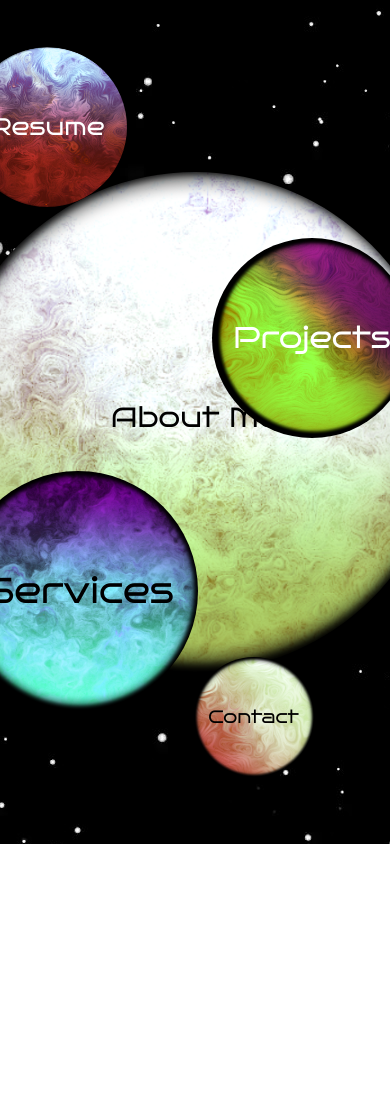
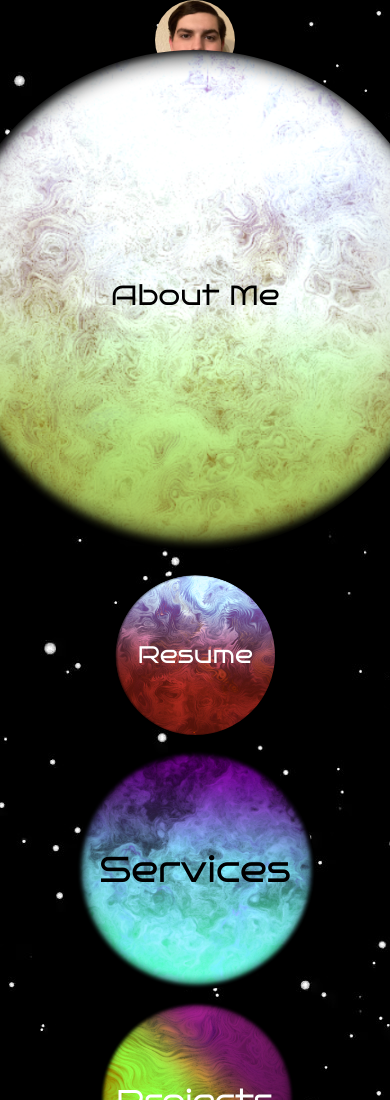
Before and after one commit to RenLevingar/Portfolio2, a website: page index.html in a window 390 px wide. Shown: the top 1100 px of the page. Before the commit the page ends 844 px from the top, so only its background shows below. Drawn offline with nearby package versions, Linux system fonts and the light colour scheme.

Commit message:
Media Queries - Home Page
Media Queried the home page so that the planets don't overlap when the page is shrunken.  As well, added a picture of me onto the home page. Other pages will also need to be media queried.

```diff
--- a/index.html
+++ b/index.html
@@ -16,10 +16,10 @@
         integrity="sha256-a9jBBRygX1Bh5lt8GZjXDzyOB+bWve9EiO7tROUtj/E=" crossorigin="anonymous"></script>
 </head>
 
-<body>
+<body id="home">
 
-    <!-- Background -->
-    <div class="space"></div>
+    <!-- Me -->
+    <div class="w-100 d-flex justify-content-center"><img class="renPic" src="./images/me.jpg"></div>
 
     <!-- Planets -->
     <a href="./pages/about.html">
--- a/styles/scss/styles.scss
+++ b/styles/scss/styles.scss
@@ -88,6 +88,11 @@ body {
     div {
         font-size: 60px;
     }
+
+    @media only screen and (max-width: 700px) {
+        top: 50px;
+        right: calc(50% - 250px);
+    }
 }
 
 .resumePlanet {
@@ -110,6 +115,11 @@ body {
         font-size: 24px;
         color: white;
     }
+
+    @media only screen and (max-width: 700px) {
+        top: 575px;
+        left: calc(50% - 80px);
+    }
 }
 
 .servicesPlanet {
@@ -130,6 +140,11 @@ body {
 
     div {
         font-size: 36px;
+    }
+
+    @media only screen and (max-width: 700px) {
+        top: 750px;
+        left: calc(50% - 120px);
     }
 }
 
@@ -153,6 +168,11 @@ body {
         font-size: 30px;
         color: white;
     }
+
+    @media only screen and (max-width: 700px) {
+        top: 1000px;
+        right: calc(50% - 100px);
+    }
 }
 
 .contactPlanet {
@@ -173,6 +193,11 @@ body {
 
     div {
         font-size: 18px;
+    }
+
+    @media only screen and (max-width: 700px) {
+        top: 1200px;
+        right: calc(50% - 60px);
     }
 }
 
@@ -221,3 +246,20 @@ body {
     -webkit-box-shadow: 0px 0px 59px 17px rgba(13, 202, 240, 1);
     -moz-box-shadow: 0px 0px 59px 17px rgba(13, 202, 240, 1);
 }
+
+#home{
+    @media only screen and (max-width: 700px) {
+        body {
+          display: flex;
+          flex-direction: column;
+          padding: 10rem;
+          margin: 10rem;
+        }
+      }
+}
+
+.renPic{
+    border-radius: 100%;
+    width: 5rem;
+    height: 5rem;
+}
```
Also changed, not shown: pages/contact.html (+26 -0 lines), images/me.jpg (added), styles/css/styles.css, styles/css/styles.min.css, 2 other files.
